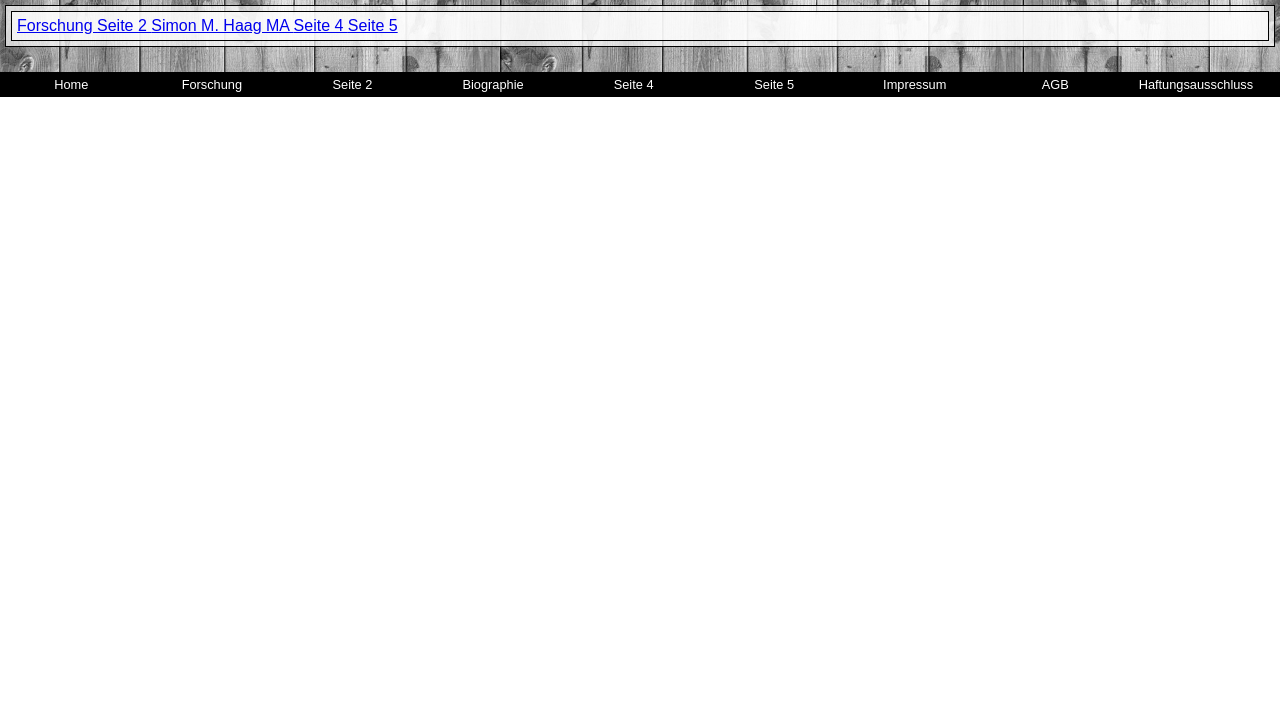
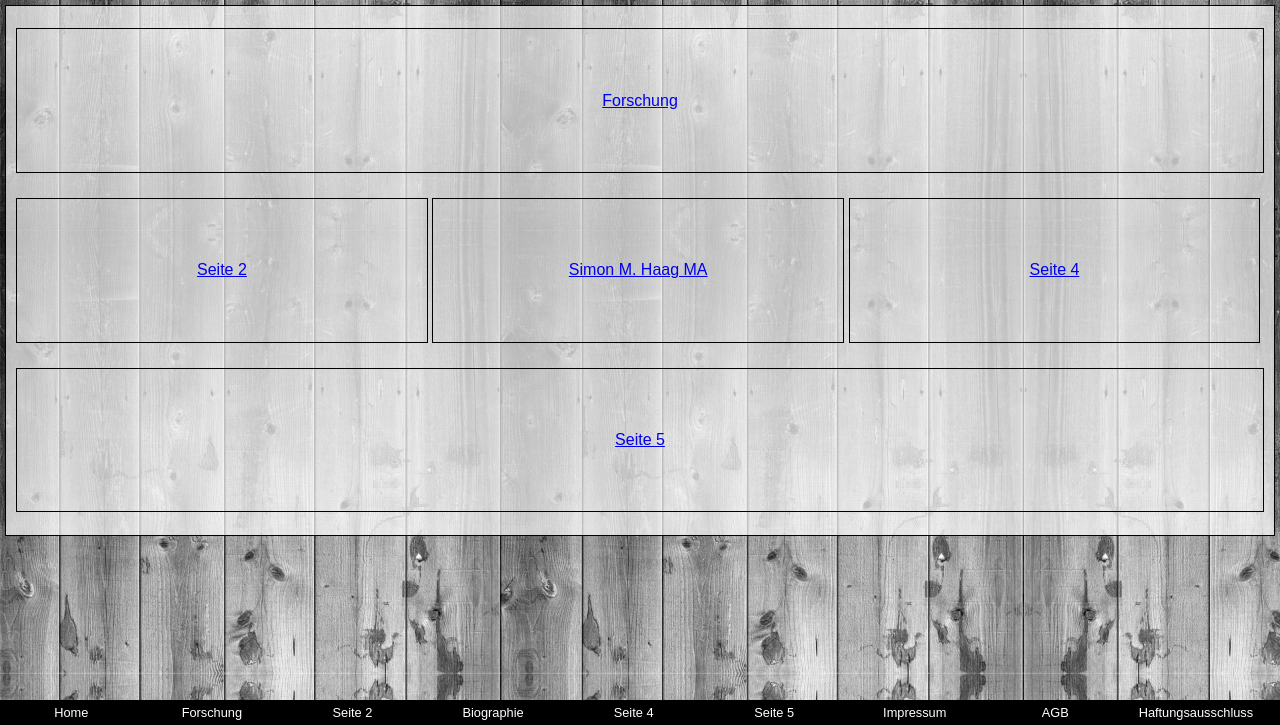
Before and after one commit to DanJoeHa/forschung-haag, a PHP site: page / in a window 1280 px wide. Shown: the part 208-933 px from the top of the page. Before the commit the page ends 305 px from the top, so only its background shows below. Run offline with PHP 8.4, Linux system fonts and the light colour scheme.

Commit message:
Ready 4 Input

```diff
--- a/template/header.php
+++ b/template/header.php
@@ -16,7 +16,7 @@
 <body>
 
 	<header>
-		<img src="template/img/logo.jpg" />
+		<img src="template/img/logo.jpg" title="<?= $conf['meta']['title'] ?>" alt="<?= $conf['meta']['title'] ?>" />
 		<h1><?= $conf['meta']['title'] ?></h1>
 		<a href="#menu" target="_self" title="Menu">
 			&equiv;
--- a/template/start.php
+++ b/template/start.php
@@ -1,4 +1,4 @@
-<div>
+<div id="chooser">
 	<a href="index.php?p=1" title="Forschung" target="_self">
 		Forschung
 	</a>
--- a/template/style.css
+++ b/template/style.css
@@ -1,4 +1,11 @@
 /* --------------- Allgemein ---------------- */
+* {
+	margin: 0;
+	padding: 0;
+	width: 100%;
+	box-sizing: border-box;
+}
+
 @-ms-viewport {
 	width: device-width;
 }
@@ -7,18 +14,16 @@ html {
 	/* Delay von 300ms auf MS Touch-Geräten herausnehmen */
     -ms-touch-action: manipulation;
     touch-action: manipulation;
+
+    height: 100%;
 }
 
-* {
-	margin: 0;
-	padding: 0;
-	width: 100%;
-	box-sizing: border-box;
-}
+body {
+	height: 100%;
+	font-family: Arial, Helvetica, sans-serif;
 
-html,
-body {
-	font-family: Arial, Helvetica, sans-serif;
+	background-image: url('img/wood_background_white.jpg');
+	background-size: cover;
 }
 /* --------------- Header ---------------- */
 header {
@@ -32,7 +37,7 @@ header img {
 	width: 17%;
 	display: inline-block;
 
-	border: 0;
+	border: 0px;
 }
 
 header h1 {
@@ -64,9 +69,7 @@ header a:hover {
 /* --------------- Seiten ---------------- */
 article {
 	padding: 25px 5px;
-
-	background-image: url('img/wood_background_white.jpg');
-	background-size: cover;
+	height: 90%;
 }
 
 article div {
@@ -84,6 +87,37 @@ article div h2 {
 	font-size: 1.1rem;
 	margin: 4px 0;
 }
+
+#chooser {
+	background-color: rgba(255, 255, 255, 0);
+
+	border: 0;
+}
+
+#chooser a {
+	width: 32%;
+	display: inline-block;
+	font-size: 1rem;
+	padding: 7% 0;
+	margin: 1% 0;
+
+	text-align: center;
+	border: 1px solid #000000;
+}
+
+#chooser a:first-of-type,
+#chooser a:last-of-type {
+	width: 100%;
+	display: block;
+}
+
+@media screen and (min-width: 600px){
+	#chooser a{
+		padding: 5% 0;
+		width: 33%;
+	}
+}
+
 /* --------------- Footer ---------------- */
 nav {
 	background-color: #000000;
```
